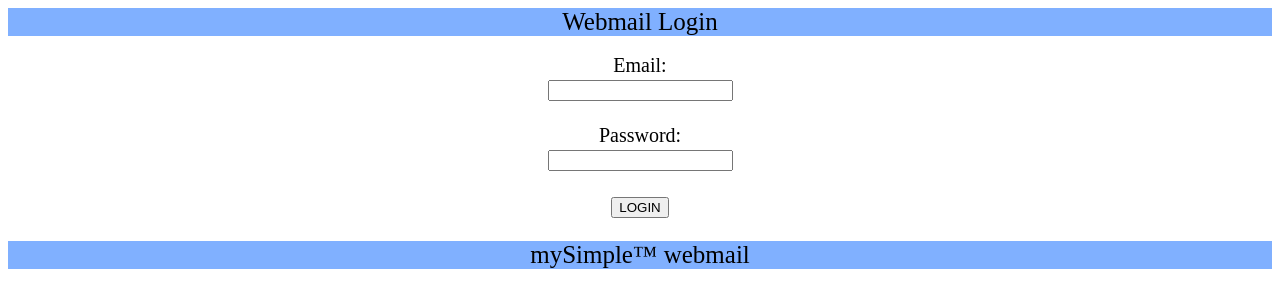
After one commit to inan19x/is_mail, a PHP site: page /login.php in a window 1280 px wide. The commit adds this page. Shown: the top 308 px of the page. Run offline with PHP 8.4, Linux system fonts and the light colour scheme.

Commit message:
Add files via upload

```diff
--- /dev/null
+++ b/webmail/login.php
@@ -0,0 +1,21 @@
+<!DOCTYPE html>
+<html lang="en">
+<head>
+    <meta charset="UTF-8">
+    <meta name="viewport" content="width=device-width, initial-scale=1.0">
+    <title>Webmail</title>
+</head>
+<body>
+    <div align="center" style="background-color:#80b0ff; font-size:25px;">Webmail Login</div><br>
+    <div align="center" style="font-size:20px;">
+    <form method="POST" action="">
+        <label for="username">Email:</label><br>
+        <input type="text" id="username" name="username" required><br><br>
+        <label for="password">Password:</label><br>
+        <input type="password" id="password" name="password" required><br><br>
+        <input type="submit" value="LOGIN">
+    </form><br>
+    </div>
+    <div align="center" style="background-color:#80b0ff; font-size:25px;">mySimple&trade; webmail</div>
+</body>
+</html>
--- a/webmail/send.php
+++ b/webmail/send.php
@@ -57,9 +57,9 @@ if ($_SERVER['REQUEST_METHOD'] === 'POST') {
     $body = $_POST['body'];
 
     if (sendSMTPMail($from, $to, $subject, $body)) {
-        echo "Email sent successfully! [<a href=\".\">Exit</a>]";
+	echo "<div align=\"center\" style=\"background-color:#00ff00; font-size:20px;\">Email sent successfully! [<a href=\".\">Exit</a>]</div>";
     } else {
-        echo "Failed to send email. [<a href=\".\">Exit</a>]";
+	echo "<div align=\"center\" style=\"background-color:#ff0000; font-size:20px;\">Failed to send email. [<a href=\".\">Exit</a>]</div>";
     }
 }
 ?>
```
Also changed, not shown: webmail/compose.php (added, +26 -0 lines), webmail/index.php (+12 -5 lines).
